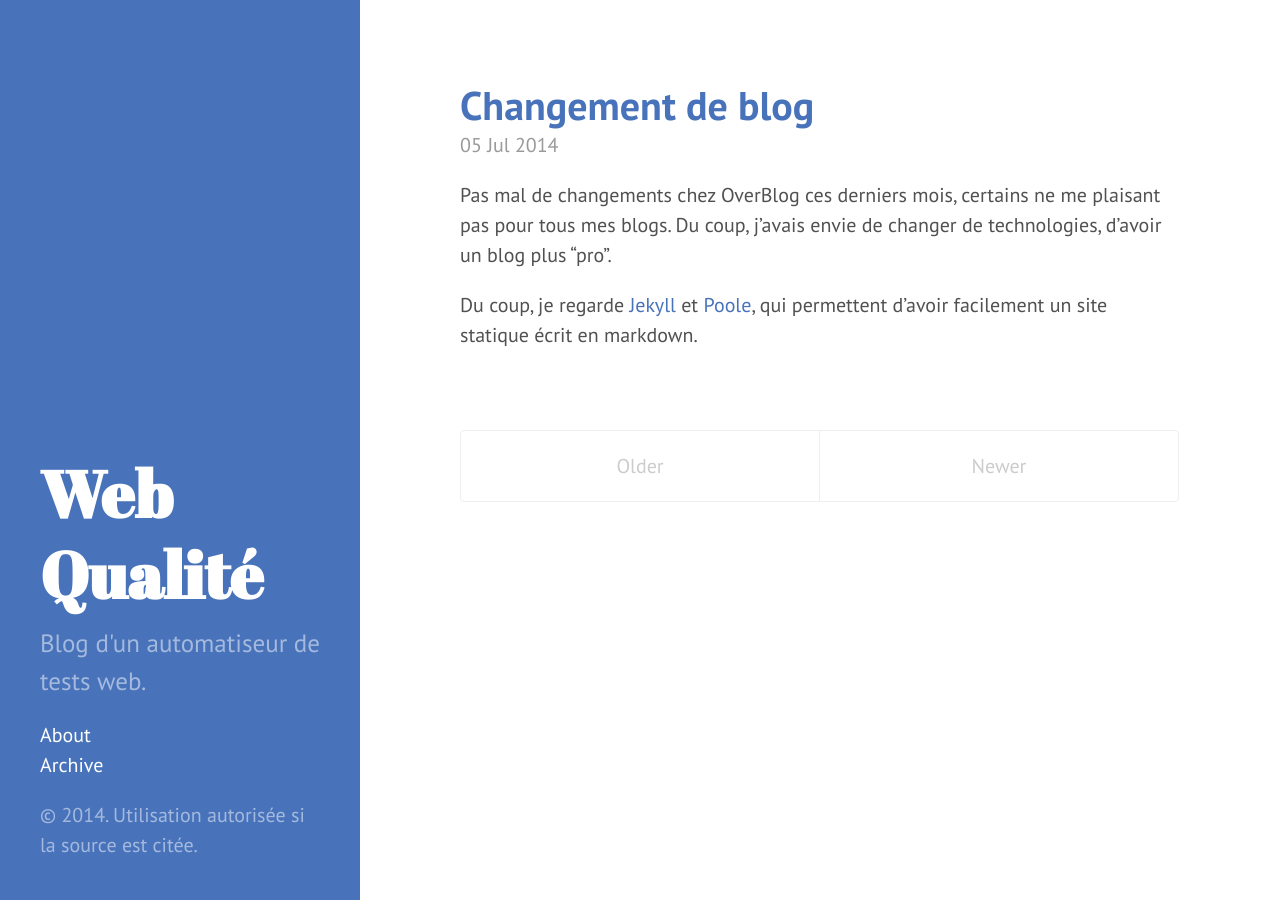
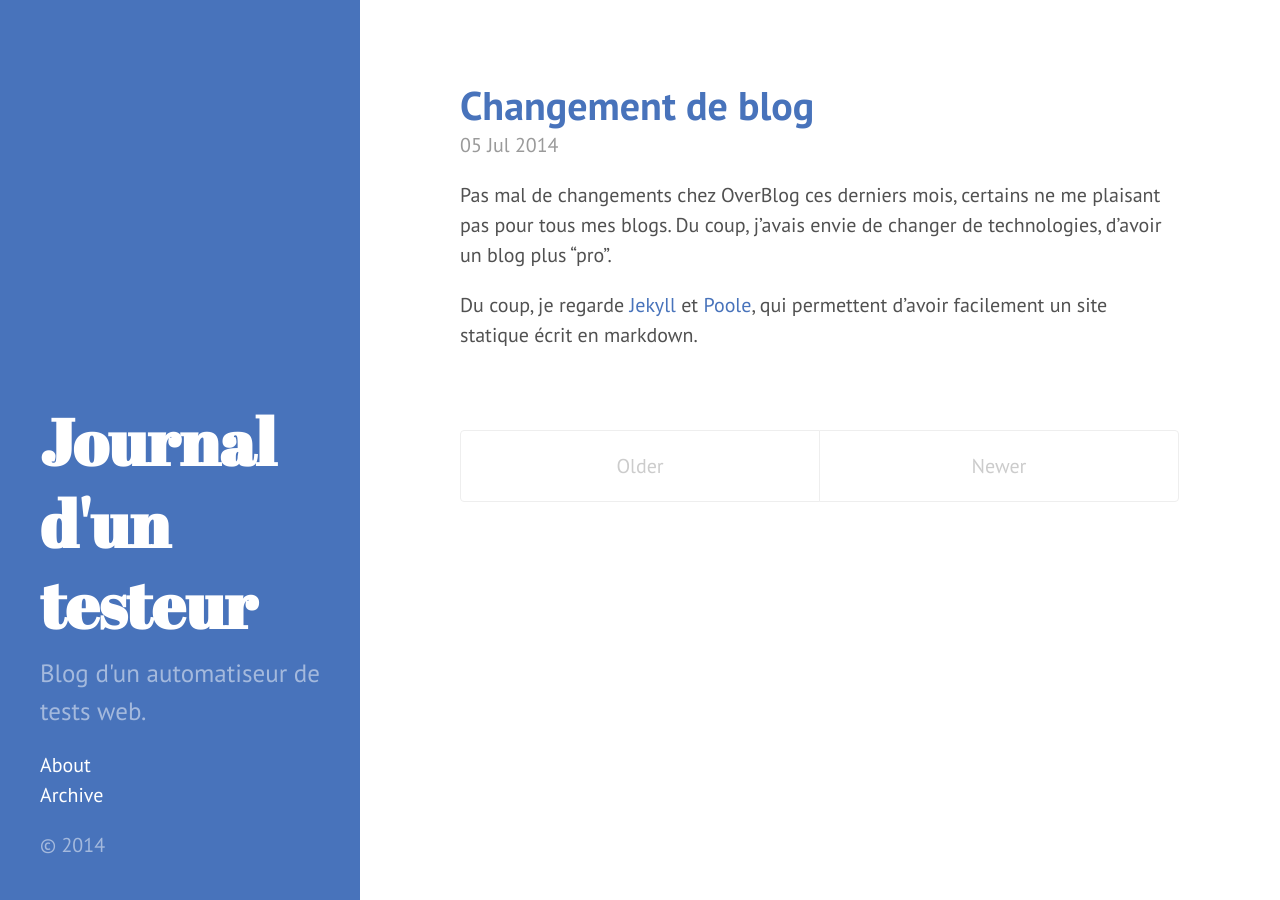
Before and after one commit to fabrice31/blog, a Jekyll site: the page built from index.html, in a window 1280 px wide. Built offline with Jekyll 4.4.1, drawn with Linux system fonts in a browser that asks for light colours; Markdown is read by kramdown in place of the engine named in the settings; the list of posts is cut into pages by our own code.

Commit message:
Change title

```diff
--- a/_config.yml
+++ b/_config.yml
@@ -6,7 +6,7 @@ highlighter:      rouge
 permalink:        pretty
 
 # Setup
-title:            Web Qualité
+title:            Journal d'un testeur
 tagline:          Je teste, donc je suis
 description:      Blog d'un automatiseur de tests web.
 url:              http://fabrice31.github.io/blog/
--- a/_includes/sidebar.html
+++ b/_includes/sidebar.html
@@ -21,6 +21,6 @@
 
     </nav>
 
-    <p>&copy; {{ site.time | date: '%Y' }}. Utilisation autorisée si la source est citée.</p>
+    <p>&copy; {{ site.time | date: '%Y' }}</p>
   </div>
 </div>
```
